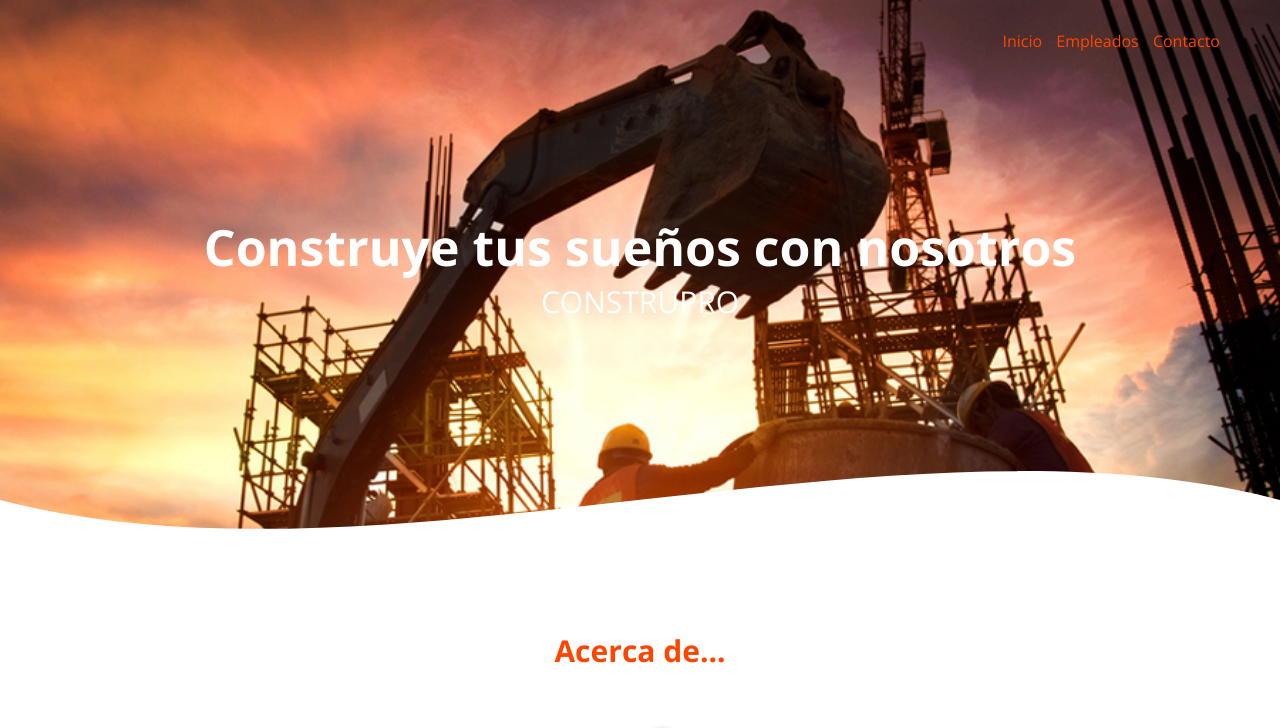
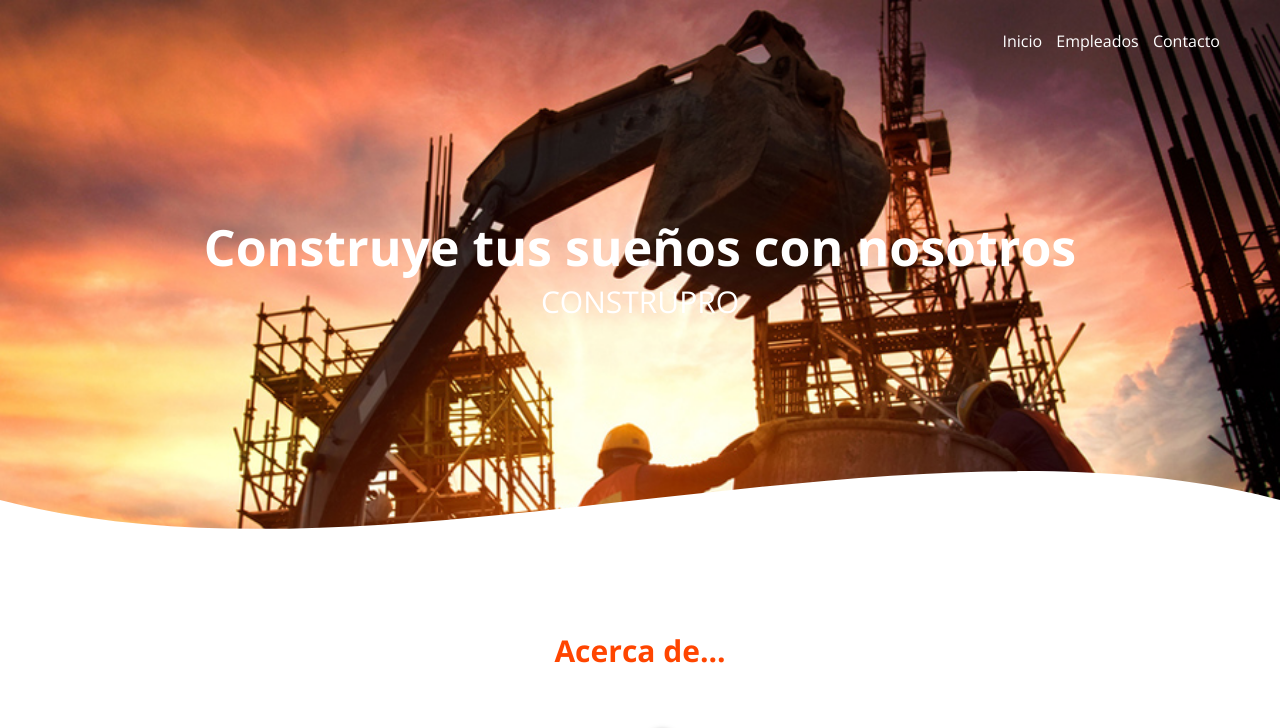
Before and after one commit to angelpj23/Construpr, a plain HTML site: page index.html in a window 1280 px wide. Shown: the top 728 px of the page. Drawn offline with nearby package versions, Linux system fonts and the light colour scheme.

Commit message:
Nav updated

```diff
--- a/css/estilos.css
+++ b/css/estilos.css
@@ -23,8 +23,6 @@ body {
     margin-bottom: 60px;
 }
 
-/* Header */
-
 header {
     width: 100%;
     height: 600px;
@@ -41,14 +39,15 @@ nav{
 }
 
 nav > a{
-    color:orangered;
+    color: white;
     font-weight: 300;
     text-decoration: none;
     margin-right: 10px;
 }
 
 nav > a:hover{
-    text-decoration: underline;
+
+    border-bottom: 3px solid orangered;
 }
 
 header .textos-header{
```
